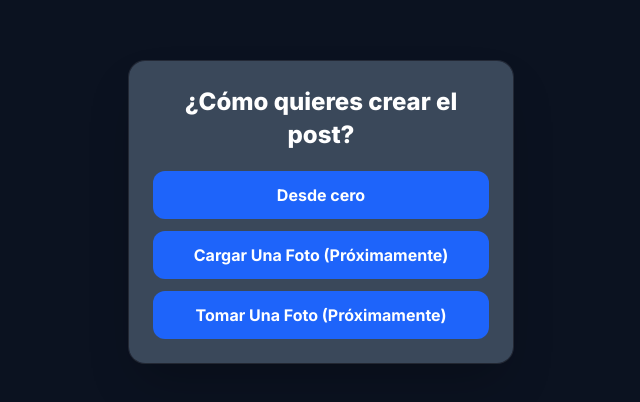
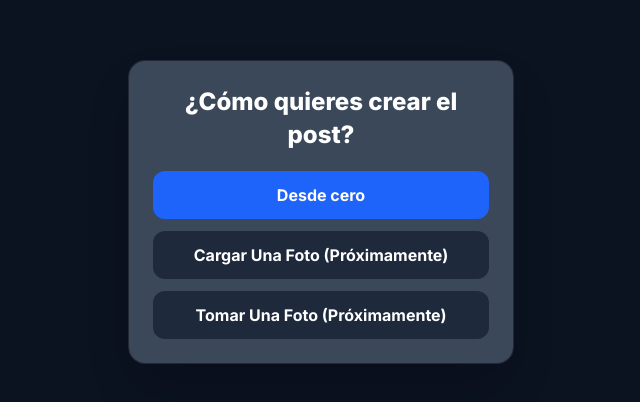
Before and after one commit to SebastianSaldarriagaC1/LeadSocial-copy, a React (Vite) app: page /instruct in a window 1280 px wide. Shown: the part 188-590 px from the top of the page, without its empty margins (319-959 px from the left). Built offline with nearby package versions, Linux system fonts and the light colour scheme; no server answers; sample sign-in values are in the browser's storage; a web font is replaced by a local one.

Commit message:
fix: Update button styles in CreationOptionsPage for consistency

```diff
--- a/src/pages/Creator/CreationOptionsPage.jsx
+++ b/src/pages/Creator/CreationOptionsPage.jsx
@@ -16,14 +16,14 @@ export default function CreationOptionsPage() {
 
           <Button
             disabled
-            className="bg-[#1E293B] text-gray-400 cursor-not-allowed"
+            className="bg-inputbg hover:bg-inputbg/90 cursor-not-allowed"
           >
             Cargar Una Foto (Próximamente)
           </Button>
 
           <Button
             disabled
-            className="bg-[#1E293B] text-gray-400 cursor-not-allowed"
+            className="bg-inputbg hover:bg-inputbg/90 cursor-not-allowed"
           >
             Tomar Una Foto (Próximamente)
           </Button>
```
